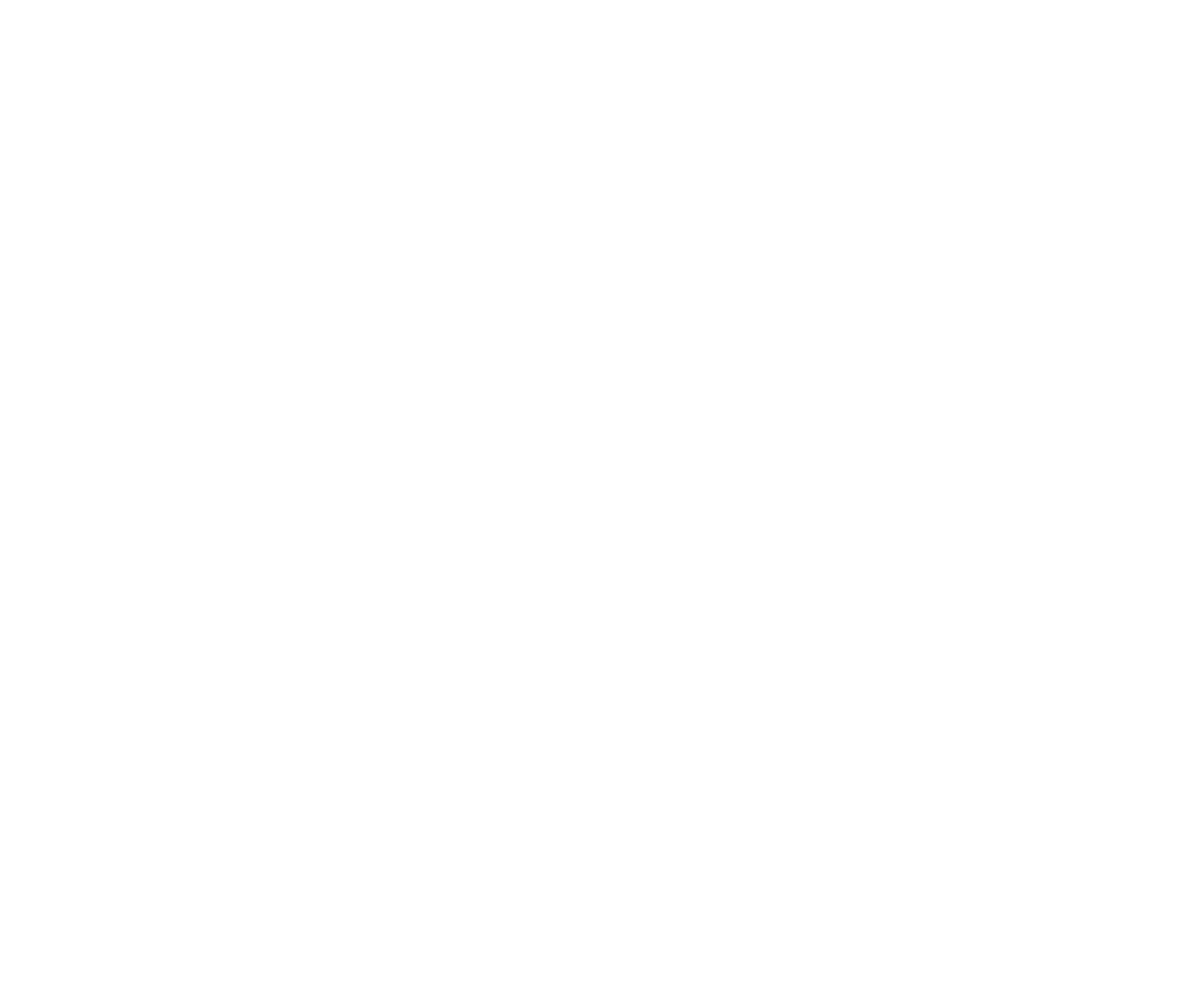
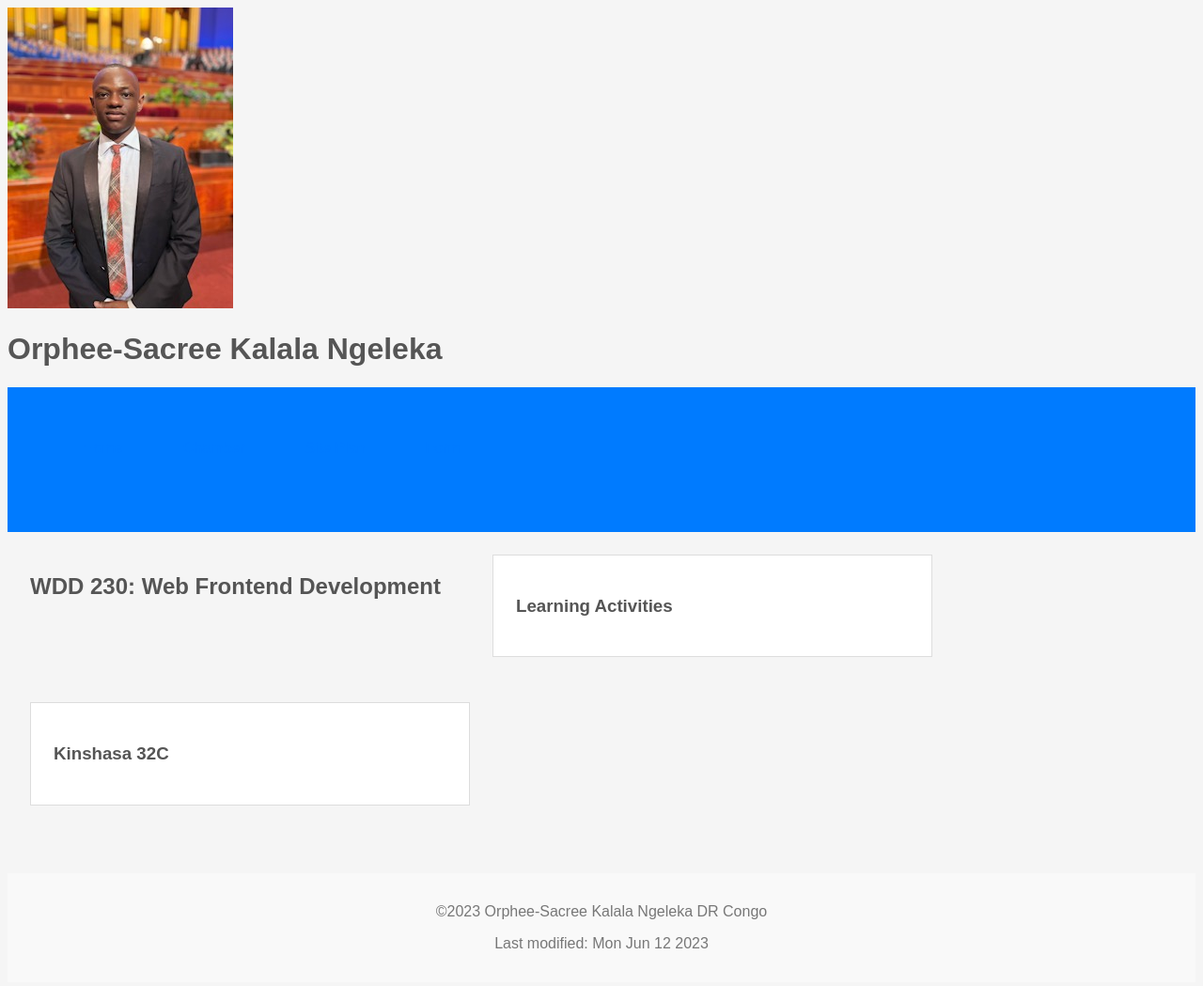
Before and after one commit to NKO22/wdd230, a plain HTML site: page index.html in a window 1280 px wide. Shown: the whole page at 94% size. Before the commit the page ends 800 px from the top, so only its background shows below. Drawn offline with Linux system fonts and the light colour scheme.

Commit message:
add to home page

```diff
--- a/index.html
+++ b/index.html
@@ -1,11 +1,55 @@
 <!DOCTYPE html>
 <html lang="en">
 <head>
-    <meta charset="UTF-8">
-    <meta name="viewport" content="width=device-width, initial-scale=1.0">
-    <title>Setup Pages</title>
+  <meta charset="UTF-8">
+  <meta name="viewport" content="width=device-width, initial-scale=1.0">
+  <title>Orphee-Sacree - WDD 230 - Web Frontend Development</title>
+  <meta name="description" content="WDD 230 - Web Frontend Development. [Your Full Name]. Course assignment portal. Learn web frontend development with HTML, CSS, and JavaScript.">
+  <meta name="author" content="[Orphee-Sacree Kalala Ngeleka]">
+
+  <!-- Link to CSS files -->
+  <link rel="stylesheet" href="styles/base.css">
+  <link rel="stylesheet" href="styles/larger.css">
 </head>
 <body>
+  <header>
+    <img src="images/profile.jpg" alt="Profile Image">
+    <link rel="stylesheet" href="styles/base.css">
+<link rel="stylesheet" href="styles/larger.css">
+    <h1>Orphee-Sacree Kalala Ngeleka</h1>
+  </header>
 
+  <nav>
+    <ul>
+      <li><a href="#">Home</a></li>
+      <li><a href="#">Chamber</a></li>
+      <li><a href="#">Site Plan</a></li>
+      <li><a href="#">Form</a></li>
+    </ul>
+  </nav>
+
+  <main>
+    <h2>WDD 230: Web Frontend Development</h2>
+
+    <section class="card">
+      <h3>Learning Activities</h3>
+      <ul>
+        <!-- Populate the list items dynamically -->
+      </ul>
+    </section>
+
+    <section class="card">
+      <h3>Kinshasa 32C</h3>
+      <!-- Add information placeholders -->
+    </section>
+  </main>
+
+  <footer>
+    <p>&copy;<span id="year"></span> Orphee-Sacree Kalala Ngeleka DR Congo</p>
+    <p id="lastModified"></p>
+  </footer>
+
+  <!-- JavaScript code to populate the year and last modified date -->
+  <script src="scripts/getDates.js"></script>
 </body>
 </html>
--- /dev/null
+++ b/scripts/getDates.js
@@ -0,0 +1,10 @@
+const yearSpan = document.getElementById("year");
+const lastModifiedParagraph = document.getElementById("lastModified");
+
+// Populate the year
+const currentYear = new Date().getFullYear();
+yearSpan.textContent = currentYear;
+
+// Populate the last modified date
+const lastModifiedDate = new Date(document.lastModified);
+lastModifiedParagraph.textContent = "Last modified: " + lastModifiedDate.toDateString();
--- /dev/null
+++ b/styles/base.css
@@ -0,0 +1,60 @@
+/* Define my color schema and typography choices */
+
+body {
+    font-family: 'Arial', sans-serif;
+    background-color: #f5f5f5;
+    color: #333;
+  }
+
+  h1, h2, h3 {
+    color: #555;
+  }
+
+  a {
+    color: #007bff;
+    text-decoration: none;
+  }
+
+  nav {
+    display: flex;
+    justify-content: space-between;
+    align-items: center;
+    background-color: #007bff;
+    padding: 1rem;
+    color: #fff;
+  }
+
+  nav ul {
+    list-style-type: none;
+    display: flex;
+    gap: 1rem;
+    margin: 1 auto
+  }
+
+  nav ul li {
+    margin: 1 auto;
+    padding: 1.5rem;
+    margin-bottom: 1.5rem;
+  }
+
+  main {
+    max-width: 960px;
+    margin: 1 auto;
+    padding: 2rem;
+    padding: 1.5rem;
+    margin-bottom: 1.5rem;
+  }
+
+  .card {
+    background-color: #fff;
+    border: 1px solid #ddd;
+    padding: 1.5rem;
+    margin-bottom: 1.5rem;
+  }
+
+  footer {
+    background-color: #f9f9f9;
+    padding: 1rem;
+    text-align: center;
+    color: #777;
+  }
--- /dev/null
+++ b/styles/larger.css
@@ -0,0 +1,13 @@
+@media (min-width: 768px) {
+    /* Encase the CSS rules for larger views */
+
+    nav ul {
+      flex-direction: row;
+    }
+
+    main {
+      display: grid;
+      grid-template-columns: repeat(2, 1fr);
+      gap: 1.5rem;
+    }
+  }
--- /dev/null
+++ b/week01/stylesm/holygrail.css
@@ -0,0 +1,40 @@
+* {
+    box-sizing: border-box;
+  }
+  body {
+    display: grid;
+    height: 100vh;
+    grid-template-columns: 1fr auto;
+    grid-template-rows: auto auto 1fr auto;
+  }
+
+  header {
+    background: lightpink;
+    padding: 2rem;
+    grid-column: 1 / 3;
+  }
+
+  nav {
+    grid-column: 1 / 3;
+    background-color: #bed;
+    padding: 1rem;
+  }
+
+  main {
+    background: coral;
+    height: 100%;
+    padding: 1rem;
+  }
+
+  aside {
+    background: yellow;
+    grid-column: 2 / 3;
+    padding: 1rem;
+  }
+
+  footer {
+    background: wheat;
+    padding: 2rem;
+    text-align: center;
+    grid-column: 1 / 3;
+  }
```
Also changed, not shown: week01/holygrail.html (added, +8 -0 lines), images/profile.jpg (added).
